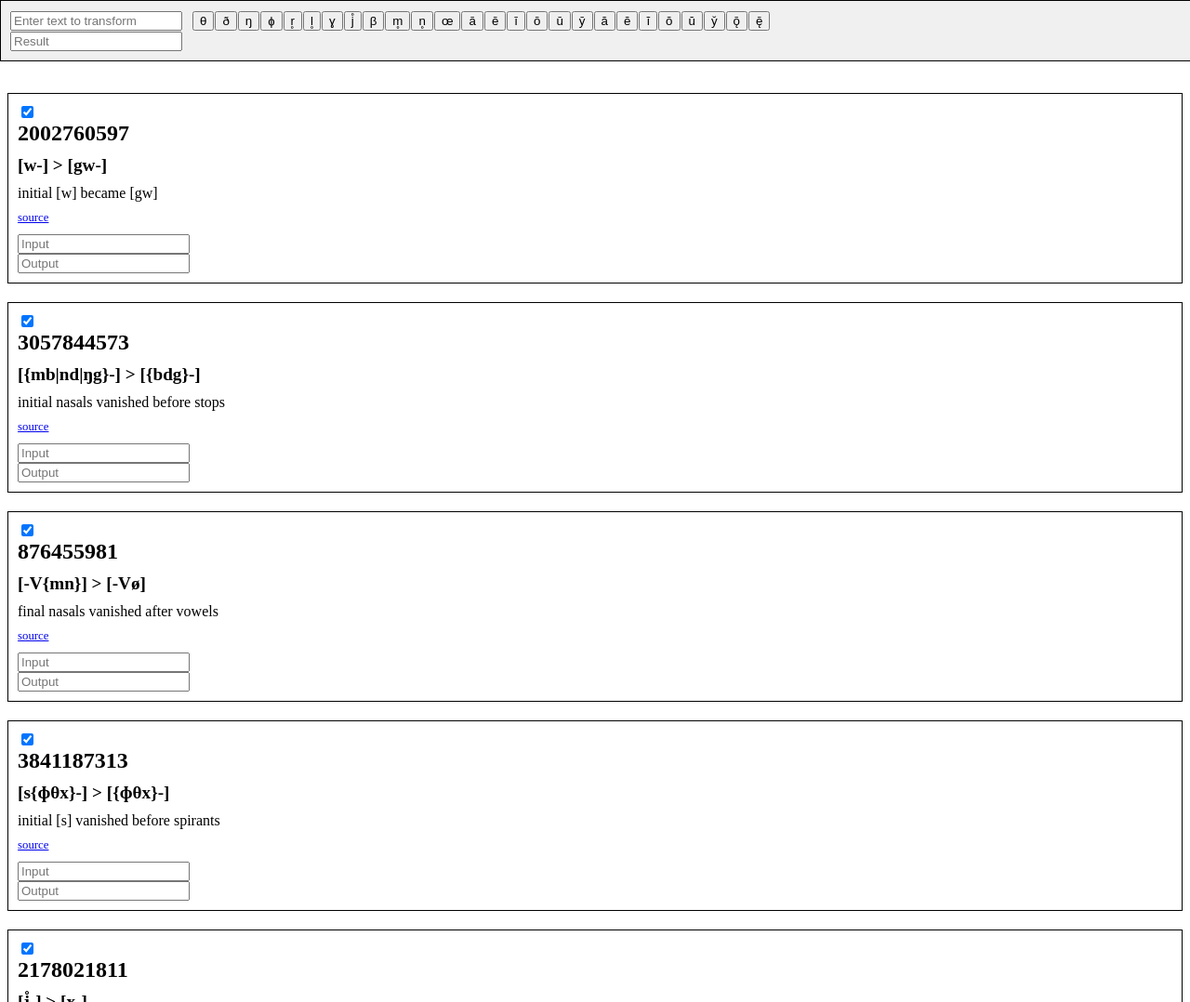
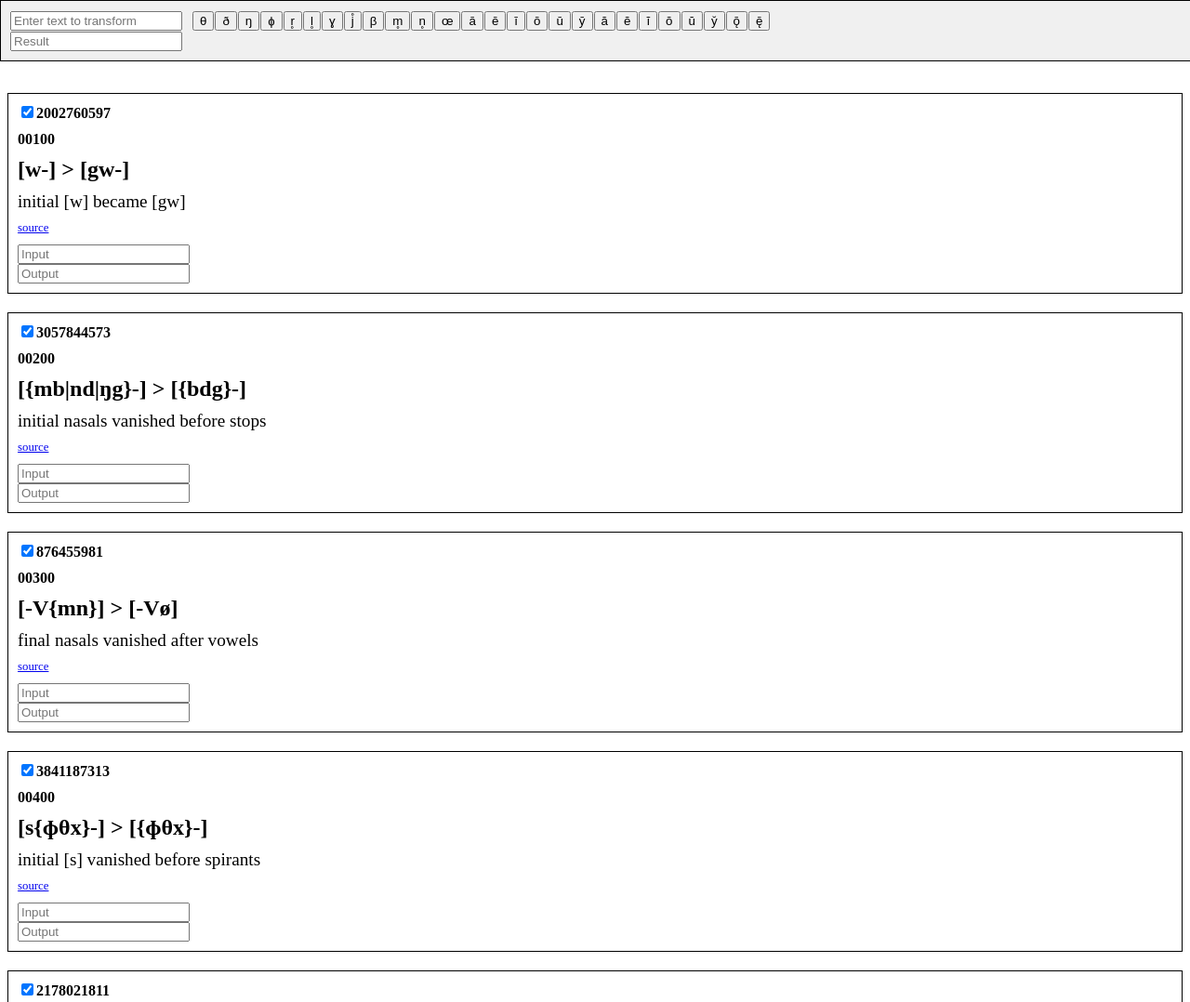
Before and after one commit to sentient06/quettamorphosis, a website with bundled scripts: page index.html in a window 1280 px wide. Shown: the top 1078 px of the page at 93% size. Built offline with nearby package versions, Linux system fonts and the light colour scheme.

Commit message:
Updating interface with new ids

```diff
--- a/main.css
+++ b/main.css
@@ -48,20 +48,34 @@
   opacity: 1;
 }
 
+.rule .rule-label {
+  margin-bottom: 10px;
+}
+
 .rule .rule-id {
+  font-size: 1rem;
+  font-weight: bold;
+  margin-bottom: 10px;
+}
+.rule .rule-order-id {
+  font-size: 1rem;
+  font-weight: bold;
+  margin-bottom: 10px;
+}
+
+.rule .rule-pattern {
   font-size: 1.5rem;
   font-weight: bold;
   margin-bottom: 10px;
 }
 
-.rule .rule-pattern {
+.rule .rule-description {
   font-size: 1.2rem;
-  font-weight: bold;
   margin-bottom: 10px;
 }
 
-.rule .rule-description {
-  font-size: 1rem;
+.rule .rule-info {
+  font-size: 0.8rem;
   margin-bottom: 10px;
 }
 
--- a/main.js
+++ b/main.js
@@ -2,7 +2,6 @@ import { sindarinRules } from './src/v4.js';
 const wrapper = document.getElementById('wrapper');
 const originalInput = document.getElementById('input');
 const originalOutput = document.getElementById('output');
-const firstRule = '00100';
 const ruleResults = {};
 const ruleState = JSON.parse(localStorage.getItem("rules") || "{}");
 const originalInputFromStorage = localStorage.getItem("original-input") || "";
@@ -18,6 +17,8 @@ const ruleKeys = Object.keys(sindarinRules).sort((a, b) => {
   const orderB = sindarinRules[b].orderId;
   return orderA.localeCompare(orderB);
 });
+
+const firstRule = ruleKeys[0];
 
 function draw(type, parent, options = {}) {
   const $element = document.createElement(type);
@@ -97,20 +98,32 @@ function toggleRule(ruleId, isEnabled) {
 
 function drawRule(ruleId, nextRuleId, isEnabled = true) {
   const rule = sindarinRules[ruleId];
-  const ruleClass = isEnabled ? 'rule rule-enabled' : 'rule';
+  const isDefaultEnabled = rule?.skip ? false : isEnabled;
+  const ruleClass = isDefaultEnabled ? 'rule rule-enabled' : 'rule';
   const $rule = draw('div', wrapper, { class: ruleClass, id: `rule-${ruleId}` });
-  draw('input', $rule, {
+
+  const $label = draw('label', $rule, { for: `toggle-${ruleId}`, class: 'rule-label' });
+
+  draw('input', $label, {
+    id: `toggle-${ruleId}`,
     type: 'checkbox',
-    checked: isEnabled,
+    checked: isDefaultEnabled,
     class: 'rule-toggle',
     callback: {
       trigger: 'change',
       callback: (e) => toggleRule(ruleId, e.target.checked)
     }
   });
-  draw('div', $rule, { class: 'rule-id', innerHtml: ruleId });
+
+  draw('span', $label, { class: 'rule-id', innerHtml: ruleId });
+  draw('div', $rule, { class: 'rule-order-id', innerHtml: rule.orderId });
   draw('div', $rule, { class: 'rule-pattern', innerHtml: rule.pattern });
   draw('div', $rule, { class: 'rule-description', innerHtml: rule.description });
+  if (rule.hasOwnProperty('info')) {
+    rule.info.forEach((info) => {
+      draw('div', $rule, { class: 'rule-info', innerHtml: info });
+    });
+  }
   const $anchorWrapper = draw('div', $rule, { class: 'rule-anchor' });
   draw('a', $anchorWrapper, { innerHtml: 'source', href: rule.url, target: '_blank' });
 
--- a/src/v4.js
+++ b/src/v4.js
@@ -2448,7 +2448,7 @@ export const sindarinRules = {
     pattern: '[CCC] > [CC]',
     description: 'middle consonants frequently vanished in clusters',
     url: 'https://eldamo.org/content/words/word-3868328117.html',
-    info: ['This is a placeholder for all the Sandhi sound changes that occur in Sindarin compounds at morpheme boundaries.'],
+    info: ['This is a placeholder for all the Sandhi sound changes that occur in Sindarin compounds at morpheme boundaries.', 'This rule is skipped by default.'],
     skip: true,
     mechanic: (str) => {
       const singleCharsStr = digraphsToSingle(str);
```
